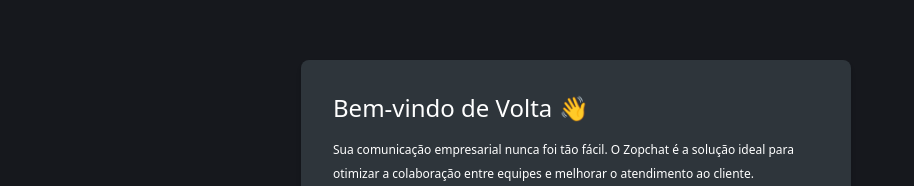
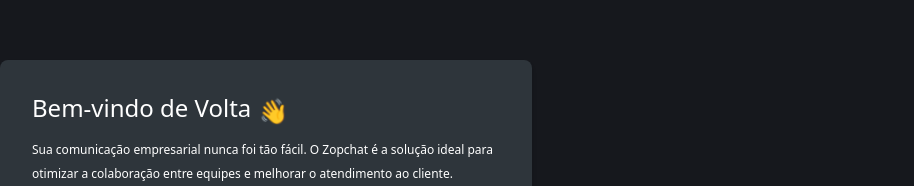
Before and after one commit to EmanoelViniciusCastanha/ZopChat_OFC, a React (Vite) app in the folder client/: page / in a window 1280 px wide. Shown: the part 154-340 px from the top of the page, without its empty margins (0-914 px from the left). Built offline with nearby package versions, Linux system fonts and the light colour scheme; no server answers.

Commit message:
PACHECO GAY

```diff
--- a/client/src/routes/login/login.tsx
+++ b/client/src/routes/login/login.tsx
@@ -42,11 +42,11 @@
   };
 
   return (
-    <div className="flex min-h-screen items-center justify-center bg-[#16181D] space-x-32">
+    <div className="flex min-h-screen items-center justify-center bg-[#16181D] space-x-12 ">
       <div className="bg-[#2E353B] shadow-md rounded-lg overflow-hidden w-[550px]">
         <div className="p-8 w-full">
           <div className="pb-8">
-            <h1 className="text-2xl text-white pb-3">Bem-vindo de Volta 👋</h1>
+            <h1 className="text-2xl text-white pb-3">Bem-vindo de Volta <span className="hand">👋</span></h1>
             <span className="text-xs text-white font-light pb-5">
               Sua comunicação empresarial nunca foi tão fácil. O Zopchat é a solução ideal para otimizar a colaboração entre equipes e melhorar o atendimento ao cliente.
             </span>
@@ -55,6 +55,7 @@
             <div className="space-y-2">
               <label htmlFor="" className="text-white">Email</label>
               <Input
+                className="w-full p-4 rounded-lg bg-[#16181D] text-white"
                 color="primary"
                 size="lg"
                 type="email"
@@ -63,13 +64,13 @@
                   setFormData((prev) => ({ ...prev, userEmail: e.target.value }))
                 }
                 placeholder="Digite seu e-mail"
-                fullWidth
+
               />
             </div>
-
             <div className="space-y-2">
               <label htmlFor="" className="text-white">Senha</label>
               <Input
+                className="w-full p-4 rounded-lg bg-[#16181D] text-white"
                 color="primary"
                 size="lg"
                 type={showPassword ? "text" : "password"}
@@ -112,7 +113,7 @@
 
       <div>
         <Toaster position="top-center" richColors />
-        <div className="hidden md:block bg-cover bg-center select-none">
+        <div className="hidden md:block bg-cover bg-center select-none w-[700px]">
           <Image src="/src/Imagens/logo.png" />
         </div>
       </div>
```
